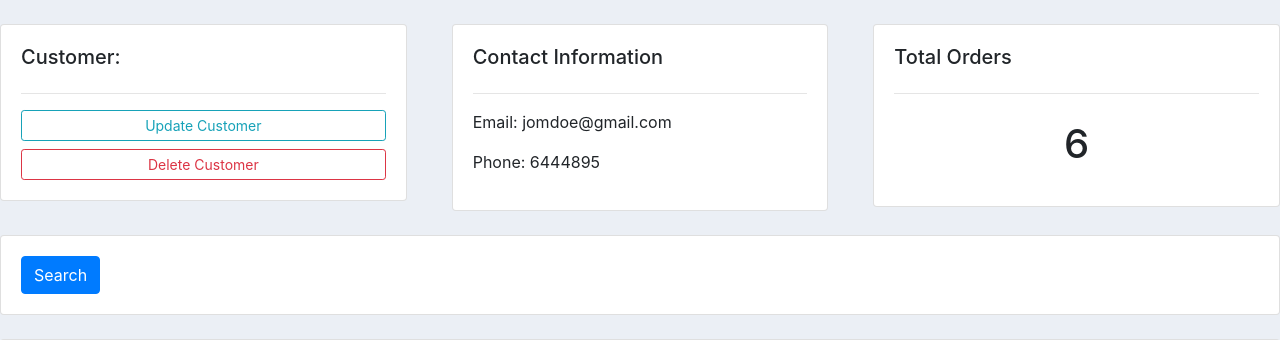
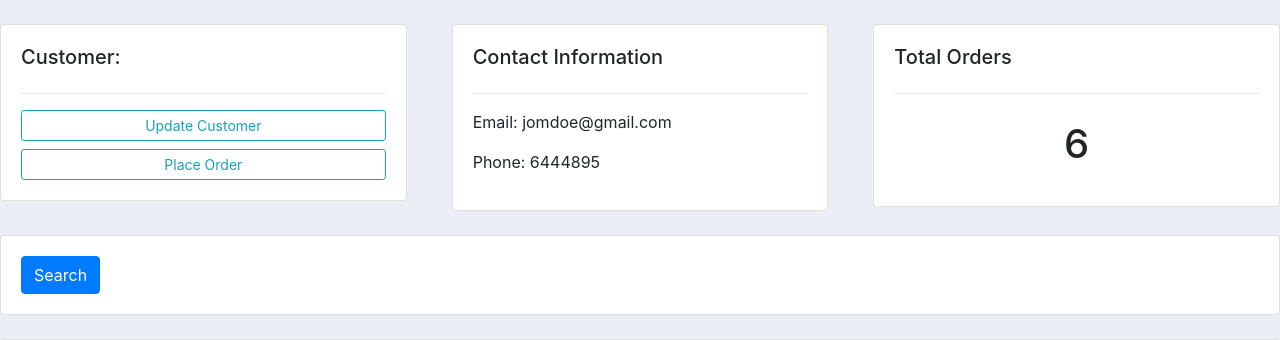
Before and after one commit to raggyGitHub/DennisIvyCC, a Django app: page /customer/1/ in a window 1280 px wide. Shown: the part 56-396 px from the top of the page. Run offline with Django 3.2, Linux system fonts and the light colour scheme; data comes from the database, SQL or seed files in the repository; both versions use the stored data as it was after the commit; some libraries are stand-ins or nearby versions.

Commit message:
Inline Formsets

```diff
--- a/crm/accounts/templates/accounts/customers.html
+++ b/crm/accounts/templates/accounts/customers.html
@@ -8,7 +8,7 @@
 				<h5>Customer:</h5>
 				<hr>
 				<a class="btn btn-outline-info btn-sm btn-block" href="">Update Customer</a>
-				<a class="btn btn-outline-danger btn-sm btn-block" href="">Delete Customer</a>
+				<a class="btn btn-outline-info btn-sm btn-block" href="{% url 'create_order' customer.id %}">Place Order</a>
 		</div>
 	</div>
 	<div class="col-md">
--- a/crm/accounts/templates/accounts/dashboard.html
+++ b/crm/accounts/templates/accounts/dashboard.html
@@ -18,7 +18,7 @@
 				</tr>
 				{% for customer in customers %}
 					<tr>
-						<td><a class="btn btn-sm btn-dark" href="{% url 'customer' customer.id %}">View</a></td>
+						<td><a class="btn btn-sm btn-info" href="{% url 'customer' customer.id %}">View</a></td>
 						<td>{{ customer.name }}</td>
 						<td>{{ customer.phone }}</td>
 					</tr>
@@ -33,7 +33,7 @@
 		<h5>LAST 5 ORDERS</h5>
 		<hr>
 		<div class="card card-body">
-			<a class="btn btn-primary btn-sm btn-block" href="{% url 'create_order' %}">Create Order</a>
+
 			<table class="table table-sm">
 				<tr>
 					<th>Product</th>
--- a/crm/accounts/urls.py
+++ b/crm/accounts/urls.py
@@ -4,8 +4,9 @@ from . import views
 urlpatterns = [
     path('', views.home, name ='home' ),
     path('products/', views.products, name = 'products'),
-    path('customer/<str:pk_test>/', views.customers, name = 'customer'),
-    path('create_order/', views.createOrder, name = 'create_order'),
+    path('customer/<str:pk_test>/', views.customer, name = 'customer'),
+
+    path('create_order/<str:pk>/', views.createOrder, name = 'create_order'),
     path('update_order/<str:pk>/', views.updateOrder, name = 'update_order'),
     path('delete_order/<str:pk>/',views.deleteOrder, name = 'delete_order'),
 ]
--- a/crm/accounts/views.py
+++ b/crm/accounts/views.py
@@ -1,5 +1,6 @@
 from django.shortcuts import render ,redirect
 from django.http import HttpResponse
+from django.forms import inlineformset_factory
 
 from .models import *
 from .forms import OrderForm
@@ -25,7 +26,7 @@ def products(request):
    products = Product.objects.all()
    return render(request, "accounts/products.html",{'listproducts':products})
 
-def customers(request, pk_test):
+def customer(request, pk_test):
    customer = Customer.objects.get(id=pk_test)
 
    orders = customer.order_set.all()
@@ -35,17 +36,18 @@ def customers(request, pk_test):
    return render(request, "accounts/customers.html",context)
 
 #crud update and delete  views
-def createOrder(request):
-
-   form = OrderForm
+def createOrder(request, pk ):
+   OrderFormSet = inlineformset_factory(Customer, Order, fields=('product','status'),extra = 10)
+   customer = Customer.objects.get(id = pk)
+   formset = OrderFormSet(queryset=Order.objects.none ,instance = customer)
+   #form = OrderForm( initial = {'customer': customer }) this line changed using inline Formsets
    if request.method == 'POST':
-
       form = OrderForm(request.POST)
-      if form.is_valid():
-         form.save()
+      formset = OrderFormSet(request.POST, instance = customer)
+      if formset.is_valid():
+         formset.save()
          return redirect('/')
-
-   context = { 'form':form }
+   context = { 'formset':formset }
    return render (request,'accounts/order_form.html', context)
 
 def updateOrder(request, pk):
```
Also changed, not shown: crm/accounts/templates/accounts/delete.html (+16 -5 lines), crm/accounts/templates/accounts/order_form.html (+19 -4 lines), crm/db.sqlite3.
